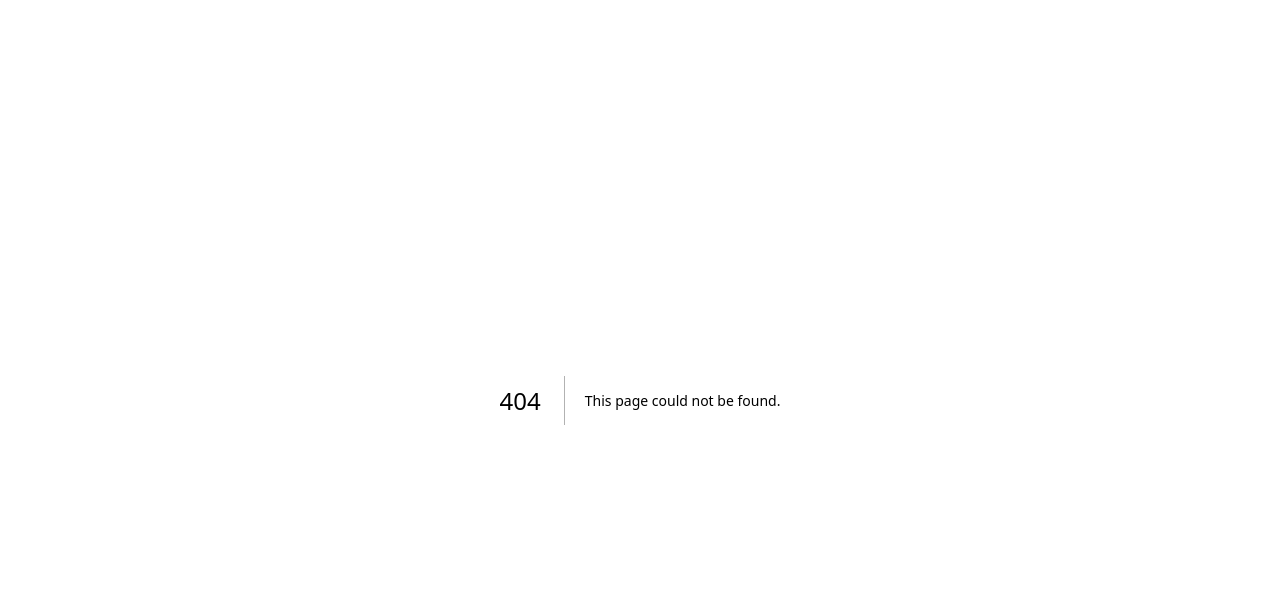
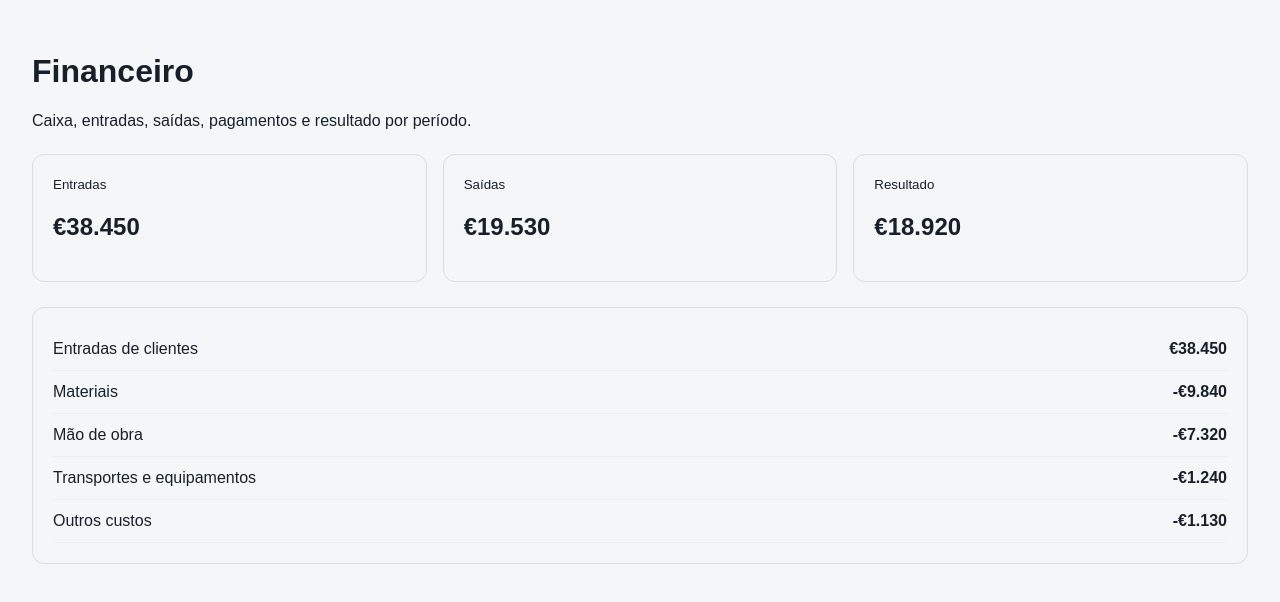
Before and after one commit to drozz2025/royal-epoxi-app, a Next.js app: page /financeiro in a window 1280 px wide. Before the commit this address had no page. Shown: the top 602 px of the page. Built offline with nearby package versions, Linux system fonts and the light colour scheme.

Commit message:
Add financial overview module

```diff
--- /dev/null
+++ b/src/app/financeiro/page.tsx
@@ -0,0 +1,2 @@
+const rows=[['Entradas de clientes','€38.450'],['Materiais','-€9.840'],['Mão de obra','-€7.320'],['Transportes e equipamentos','-€1.240'],['Outros custos','-€1.130']];
+export default function Financeiro(){return <main style={{padding:32,fontFamily:'Arial'}}><h1>Financeiro</h1><p>Caixa, entradas, saídas, pagamentos e resultado por período.</p><div style={{display:'grid',gridTemplateColumns:'repeat(3,1fr)',gap:16,marginTop:24}}>{[['Entradas','€38.450'],['Saídas','€19.530'],['Resultado','€18.920']].map(x=><div style={{padding:20,border:'1px solid #ddd',borderRadius:12}} key={x[0]}><small>{x[0]}</small><h2>{x[1]}</h2></div>)}</div><div style={{marginTop:25,padding:20,border:'1px solid #ddd',borderRadius:12}}>{rows.map(r=><div key={r[0]} style={{display:'flex',justifyContent:'space-between',padding:'12px 0',borderBottom:'1px solid #eee'}}><span>{r[0]}</span><strong>{r[1]}</strong></div>)}</div></main>}
```
